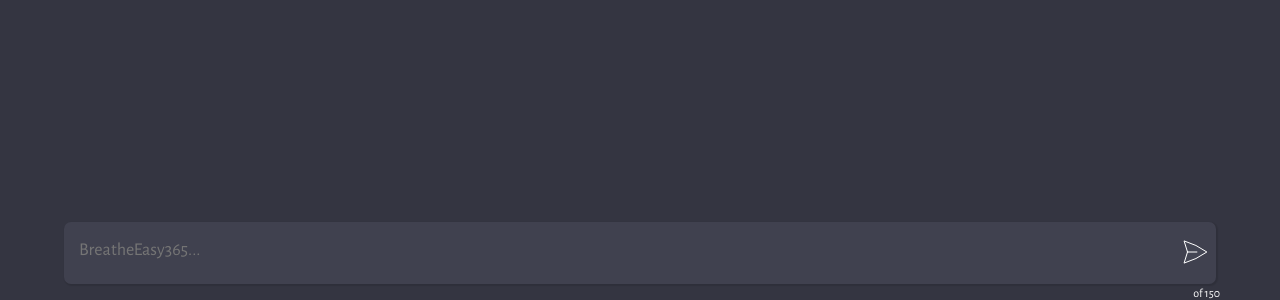
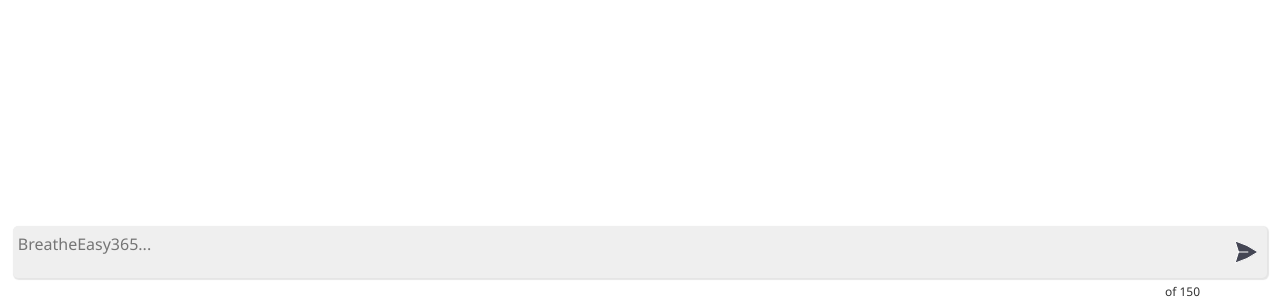
Before and after one commit to DavidBreathe/openChatAI, a website built with Vite: page client/index.html in a window 1280 px wide. Shown: the part 500-800 px from the top of the page. Built offline with nearby package versions, Linux system fonts and the light colour scheme; a web font is replaced by a local one.

Commit message:
style updated

```diff
--- a/client/style.css
+++ b/client/style.css
@@ -1,21 +1,23 @@
-@import url("https://fonts.googleapis.com/css2?family=Alegreya+Sans:wght@100;300;400;500;700;800;900&display=swap");
+@import url('https://fonts.googleapis.com/css2?family=Segoe+UI&display=swap');
 
 * {
   margin: 0;
   padding: 0;
   box-sizing: border-box;
-  font-family: "Alegreya Sans", sans-serif;
+  font-family: 'Segoe UI', sans-serif;
 }
 
 body {
-  background: #343541;
+  background: #fff;
 }
 
 #app {
   width: 100vw;
   height: 100vh;
-  background: #343541;
-
+  background: #ffffff;
+  /*border: 1px solid #343541;
+  border-radius: 5px;
+  */
   display: flex;
   flex-direction: column;
   align-items: center;
@@ -30,12 +32,12 @@ body {
   -ms-overflow-style: none;
   margin-top: 20px;
   margin-bottom: 10px;
-  padding-left: 20px;
-  padding-right: 20px;
+  padding-left: 5px;
+  padding-right: 5px;
+  padding-bottom: 5px;
   flex-direction: column;
   gap: 10px;
   scrollbar-width: none;
-  padding-bottom: 20px;
   scroll-behavior: smooth;
 }
 
@@ -51,8 +53,8 @@ body {
   max-width: 1280px !important;
   margin: 0 auto;
   margin-bottom: 10px;
-  background: #40414F;
-  border-radius: 7px;
+  background: #faf9f8;
+  border-radius: 5px;
   box-shadow: rgba(0,0,0,.1) 1px 1px 1px 1px;
   display: flex;
   flex-direction: row;
@@ -60,7 +62,7 @@ body {
 }
 
 .ai {
-  background: #40414F;
+  background: rgba(239,239,239,.5);
 }
 
 .chat {
@@ -98,14 +100,14 @@ body {
 
 .message {
   flex: 1;
-  color: #dcdcdc;
-  font-size: 20px;
+  color: #333333;
+  font-size: 1rem;
+  font-weight: normal;
   max-width: 100%;
   overflow: auto;
   margin-top: 5px;
   margin-bottom: 5px;
   white-space: pre-wrap;
-
   -ms-overflow-style: none;
   scrollbar-width: none;
 }
@@ -115,9 +117,10 @@ body {
   align-items: flex-end;
   justify-content: flex-end;
   gap: 0.2rem;
-  font-size: .75rem;
+  font-size: 1rem;
+  font-weight: normal;
   line-height: 1rem;
-  color: #fff;
+  color: #333333;
   margin-top: .2rem;
 }
 
@@ -134,14 +137,14 @@ body {
 }
 
 form {
-  width: 90%;
+  width: 98%;
   max-width: 1280px;
   margin: 0 auto;
-  margin-left: 10px;
-  margin-right: 10px;
-  margin-bottom: 10px;
-  background: #40414F;
-  border-radius: 7px;
+  margin-left: 5px;
+  margin-right: 5px;
+  margin-bottom: 5px;
+  background: rgba(239,239,239,1);
+  border-radius: 5px;
   box-shadow: rgba(0,0,0,.1) 1px 1px 1px 1px;
   display: flex;
   flex-direction: row;
@@ -150,15 +153,16 @@ form {
 
 textarea {
   width: 100%;
-  height: 60px;
+  height: 50px;
   overflow: auto;
   resize: none;
-  color: #fff;
-  font-size: 18px;
+  color: #333333;
+  font-size: 1rem;
+  font-weight: normal;
   margin-top: 2px;
-  padding: 15px;
+  padding: 5px;
   background: transparent;
-  border-radius: 25px;
+  border-radius: 5px;
   border: none;
   outline: none;
 }
@@ -189,11 +193,11 @@ form img {
 }
 .count-container {
   margin-left: auto;
-  margin-right: 60px;
+  margin-right: 80px;
   font-size: 12px;
-  margin-top: -8px;
+
 }
 .word-count{
-  color: #fff;
+  color: #333333;
 
 }
```
